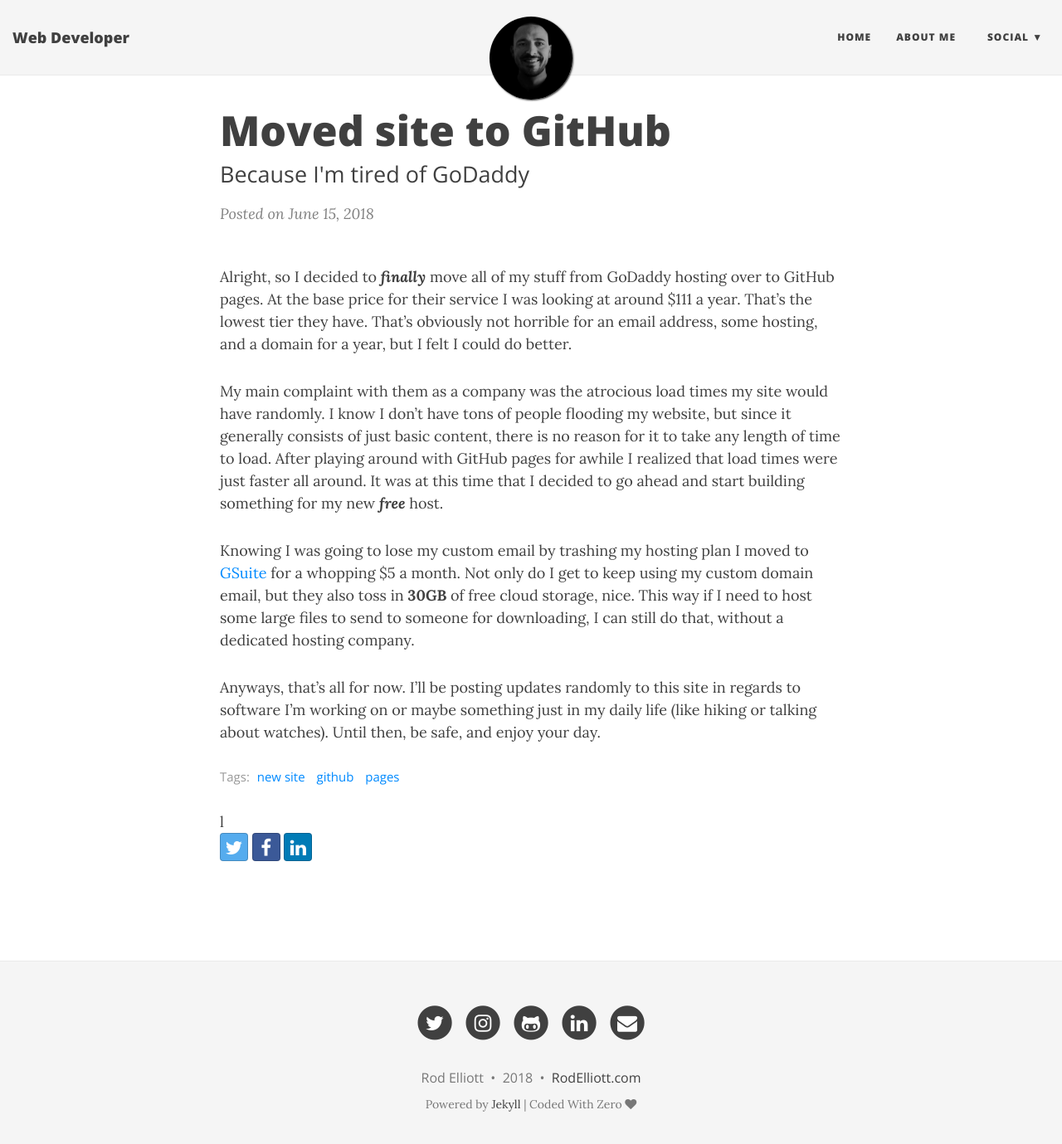
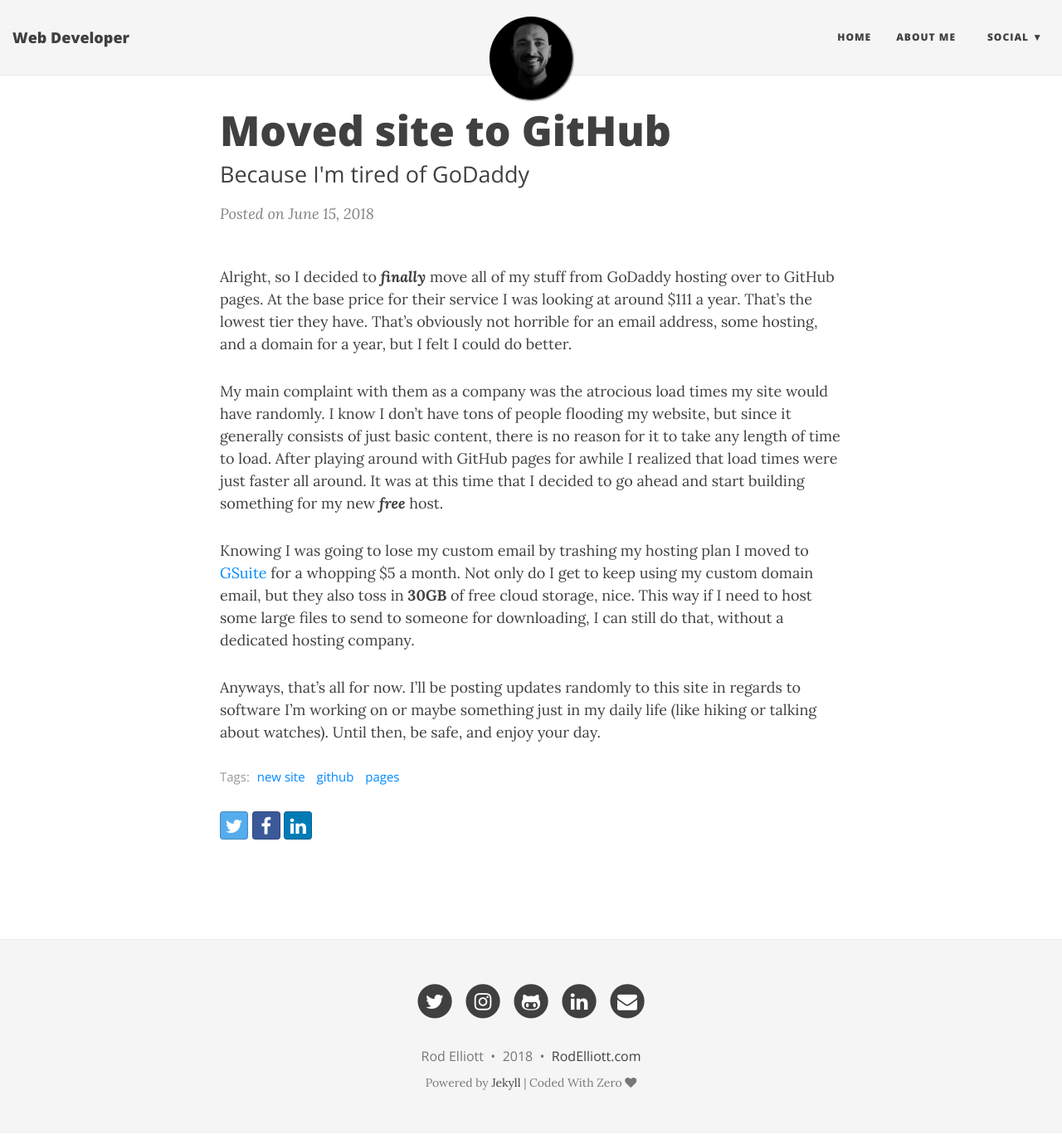
Before and after one commit to rodelliott/rodelliott.github.io, a Jekyll site: the page built from _posts/2018-06-15-moved-site.md, in a window 1280 px wide and 1392 px high. Shown: the top 1379 px of the window at 83% size. Built offline with Jekyll 4.4.1, drawn with Linux system fonts in a browser that asks for light colours; nearby versions of some CDN libraries.

Commit message:
new changes

```diff
--- a/_includes/social-share.html
+++ b/_includes/social-share.html
@@ -1,15 +1,13 @@
-l<!-- Check if any share-links are active -->
+<!-- Check if any share-links are active -->
 {% assign any-share-links = false %}
 {% for links in site.share-links-active %}
   {% if links[1] == true %}
     {% assign any-share-links = true %}
   {% endif %}
 {% endfor %}
-
 {% if any-share-links %}
 <section id = "social-share-section">
   <span class="sr-only">Share: </span>
-
   {% if site.share-links-active.twitter %}
   <!--- Share on Twitter -->
     <a href="https://twitter.com/intent/tweet?text={{ page.title | url_encode }}+{{ site.url }}{{ page.url }}"
@@ -18,7 +16,6 @@
       <span class="sr-only">Twitter</span>
     </a>
   {% endif %}
-
   {% if site.share-links-active.facebook %}
   <!--- Share on Facebook -->
     <a href="https://www.facebook.com/sharer/sharer.php?u={{ site.url }}{{ page.url }}"
@@ -27,7 +24,6 @@
       <span class="sr-only">Facebook</span>
     </a>
   {% endif %}
-
   {% if site.share-links-active.google %}
   <!--- Share on Google Plus -->
     <a href="https://plus.google.com/share?url={{ site.url }}{{ page.url }}"
@@ -36,7 +32,6 @@
       <span class="sr-only">Google+</span>
     </a>
   {% endif %}
-
   {% if site.share-links-active.linkedin %}
   <!--- Share on LinkedIn -->
     <a href="https://www.linkedin.com/shareArticle?mini=true&url={{ site.url }}{{ page.url }}"
@@ -45,7 +40,5 @@
       <span class="sr-only">LinkedIn</span>
     </a>
   {% endif %}
-
 </section>
-
 {% endif %}
```
Also changed, not shown: 1 other file.
